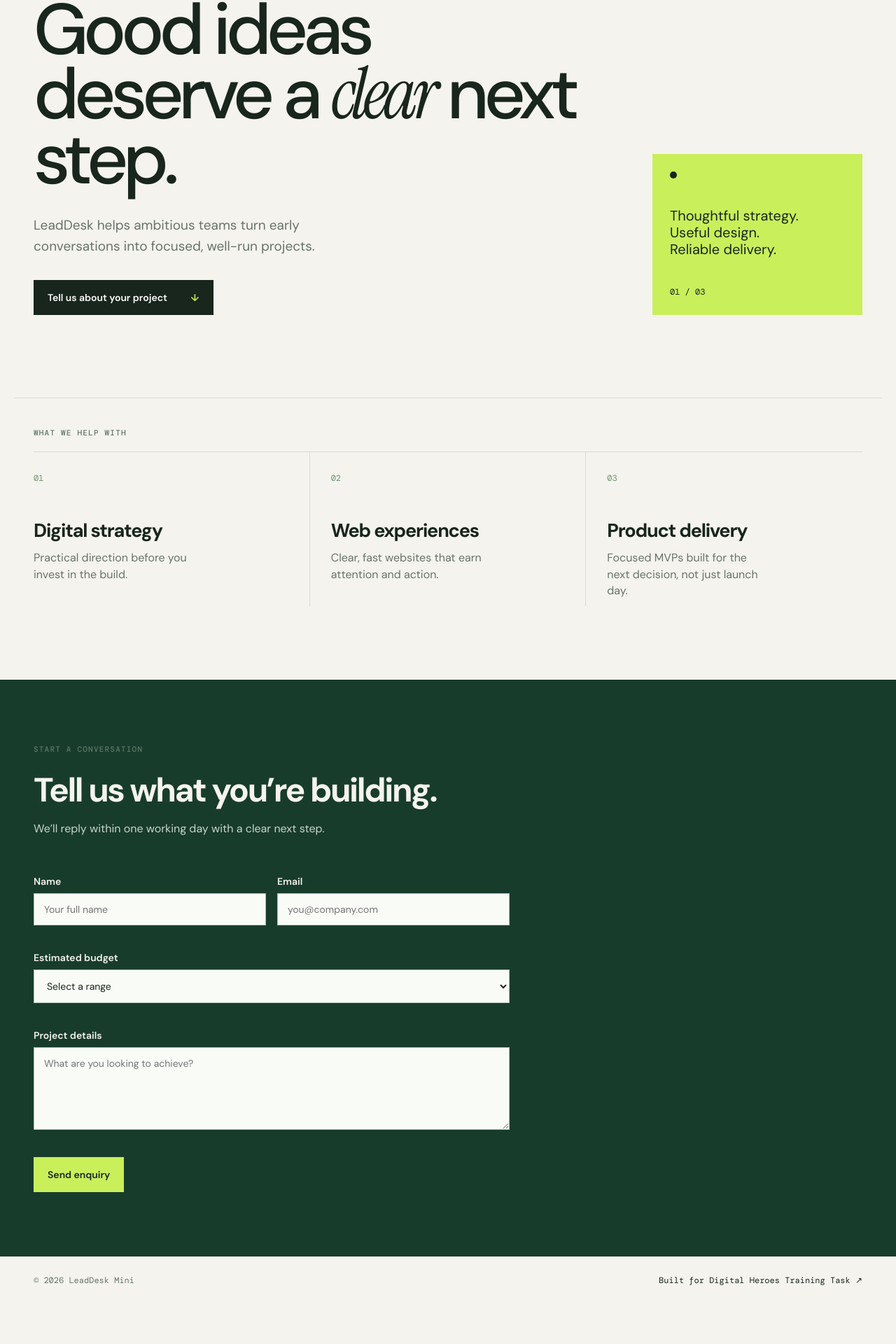
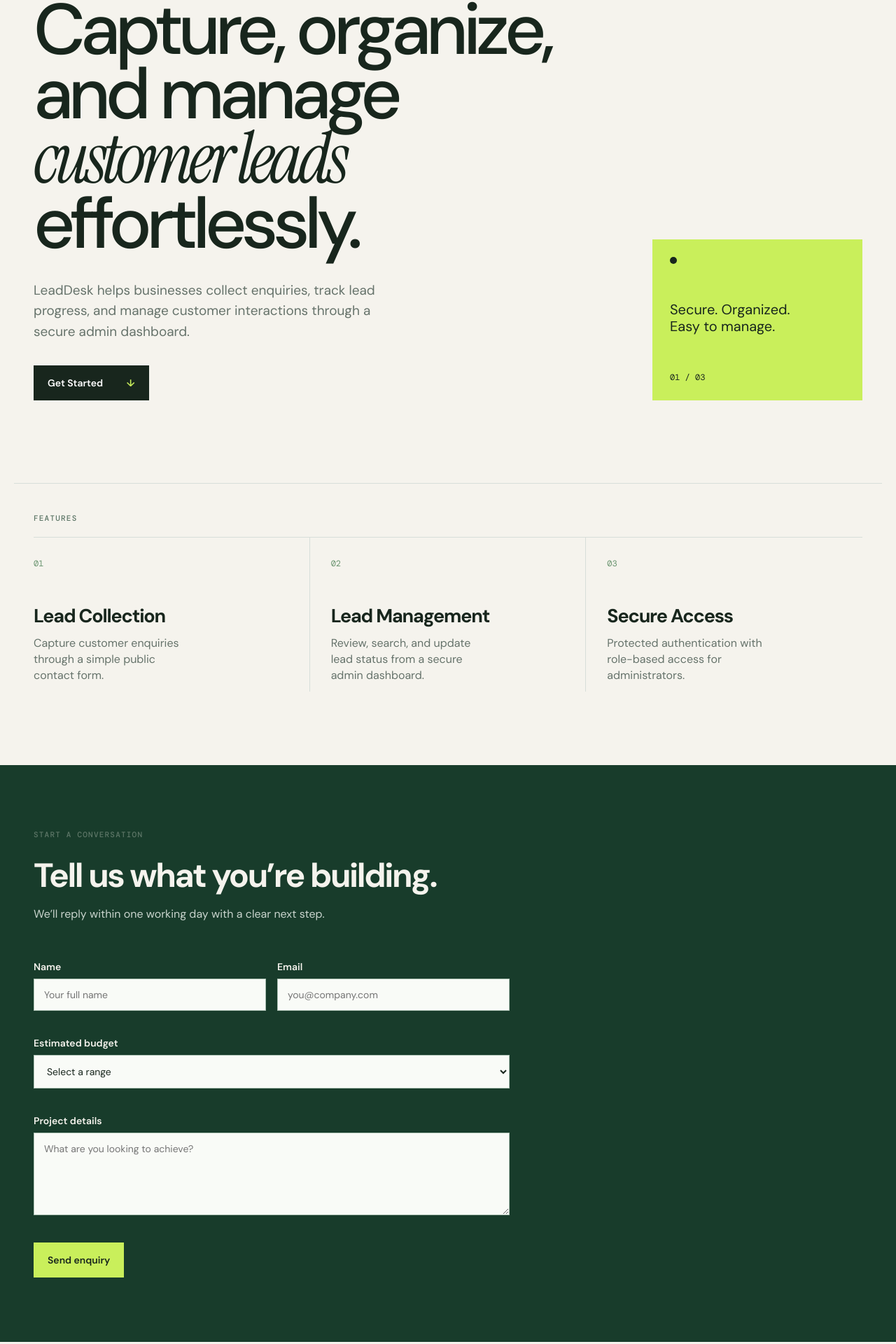
Before and after one commit to harshakph2004/leaddesk-mini, a Next.js app: page / in a window 1280 px wide. Shown: the part 214-2134 px from the top of the page at 70% size. Before the commit the page ends 2077 px from the top, so only its background shows below. Built offline with nearby package versions, Linux system fonts and the light colour scheme.

Commit message:
Update page.tsx

```diff
--- a/src/app/page.tsx
+++ b/src/app/page.tsx
@@ -1,10 +1,73 @@
 import { LeadForm } from "@/components/lead-form";
 
 export default function Home() {
-  return <main><nav className="site-nav"><a className="brand" href="#top">LeadDesk<span>.</span></a><a className="nav-link" href="#contact">Start a project <span>↗</span></a></nav>
-    <section id="top" className="hero"><div><p className="eyebrow">Digital products, made practical</p><h1>Good ideas deserve a <em>clear</em> next step.</h1><p className="hero-copy">LeadDesk helps ambitious teams turn early conversations into focused, well-run projects.</p><a className="primary-button inline-button" href="#contact">Tell us about your project <span>↓</span></a></div><aside className="hero-note"><div className="note-dot"/><p>Thoughtful strategy. Useful design. Reliable delivery.</p><span>01 / 03</span></aside></section>
-    <section className="services"><p className="eyebrow">What we help with</p><div className="service-grid"><article><span>01</span><h2>Digital strategy</h2><p>Practical direction before you invest in the build.</p></article><article><span>02</span><h2>Web experiences</h2><p>Clear, fast websites that earn attention and action.</p></article><article><span>03</span><h2>Product delivery</h2><p>Focused MVPs built for the next decision, not just launch day.</p></article></div></section>
-    <section id="contact" className="contact-section"><LeadForm /></section>
-    <footer><span>© {new Date().getFullYear()} LeadDesk Mini</span><a href="https://digitalheroesco.com" target="_blank" rel="noreferrer">Built for Digital Heroes Training Task ↗</a></footer>
-  </main>;
+  return (
+    <main>
+      <nav className="site-nav">
+        <a className="brand" href="#top">
+          LeadDesk<span>.</span>
+        </a>
+        <a className="nav-link" href="#contact">
+          Start a Project <span>↗</span>
+        </a>
+      </nav>
+
+      <section id="top" className="hero">
+        <div>
+          <p className="eyebrow">Smart Lead Management</p>
+
+          <h1>
+            Capture, organize, and manage <em>customer leads</em> effortlessly.
+          </h1>
+
+          <p className="hero-copy">
+            LeadDesk helps businesses collect enquiries, track lead progress,
+            and manage customer interactions through a secure admin dashboard.
+          </p>
+
+          <a className="primary-button inline-button" href="#contact">
+            Get Started <span>↓</span>
+          </a>
+        </div>
+
+        <aside className="hero-note">
+          <div className="note-dot" />
+          <p>Secure. Organized. Easy to manage.</p>
+          <span>01 / 03</span>
+        </aside>
+      </section>
+
+      <section className="services">
+        <p className="eyebrow">Features</p>
+
+        <div className="service-grid">
+          <article>
+            <span>01</span>
+            <h2>Lead Collection</h2>
+            <p>Capture customer enquiries through a simple public contact form.</p>
+          </article>
+
+          <article>
+            <span>02</span>
+            <h2>Lead Management</h2>
+            <p>Review, search, and update lead status from a secure admin dashboard.</p>
+          </article>
+
+          <article>
+            <span>03</span>
+            <h2>Secure Access</h2>
+            <p>Protected authentication with role-based access for administrators.</p>
+          </article>
+        </div>
+      </section>
+
+      <section id="contact" className="contact-section">
+        <LeadForm />
+      </section>
+
+      <footer>
+        <span>© {new Date().getFullYear()} Harsha Hiremath</span>
+      </footer>
+    </main>
+  );
 }
```
